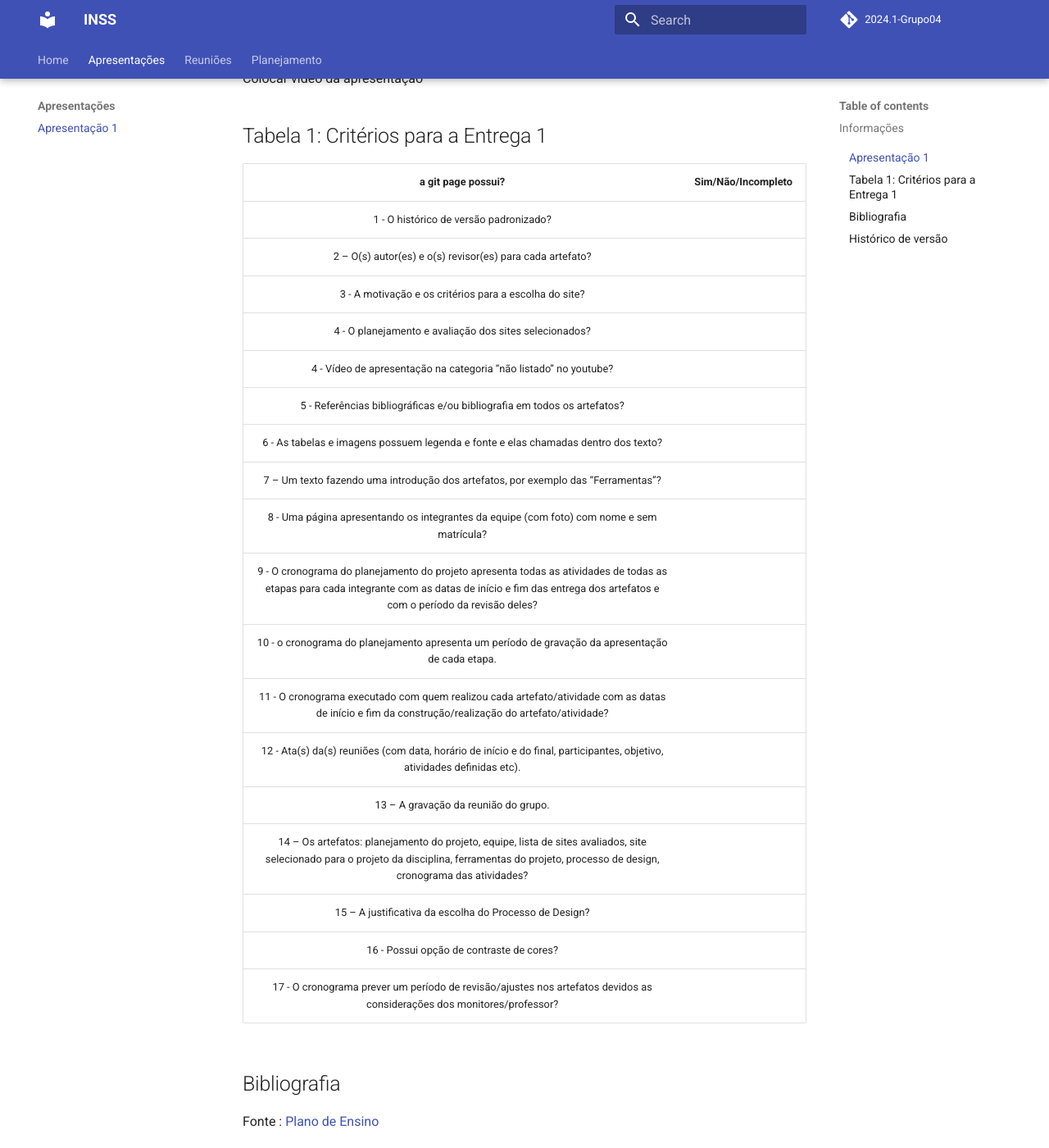
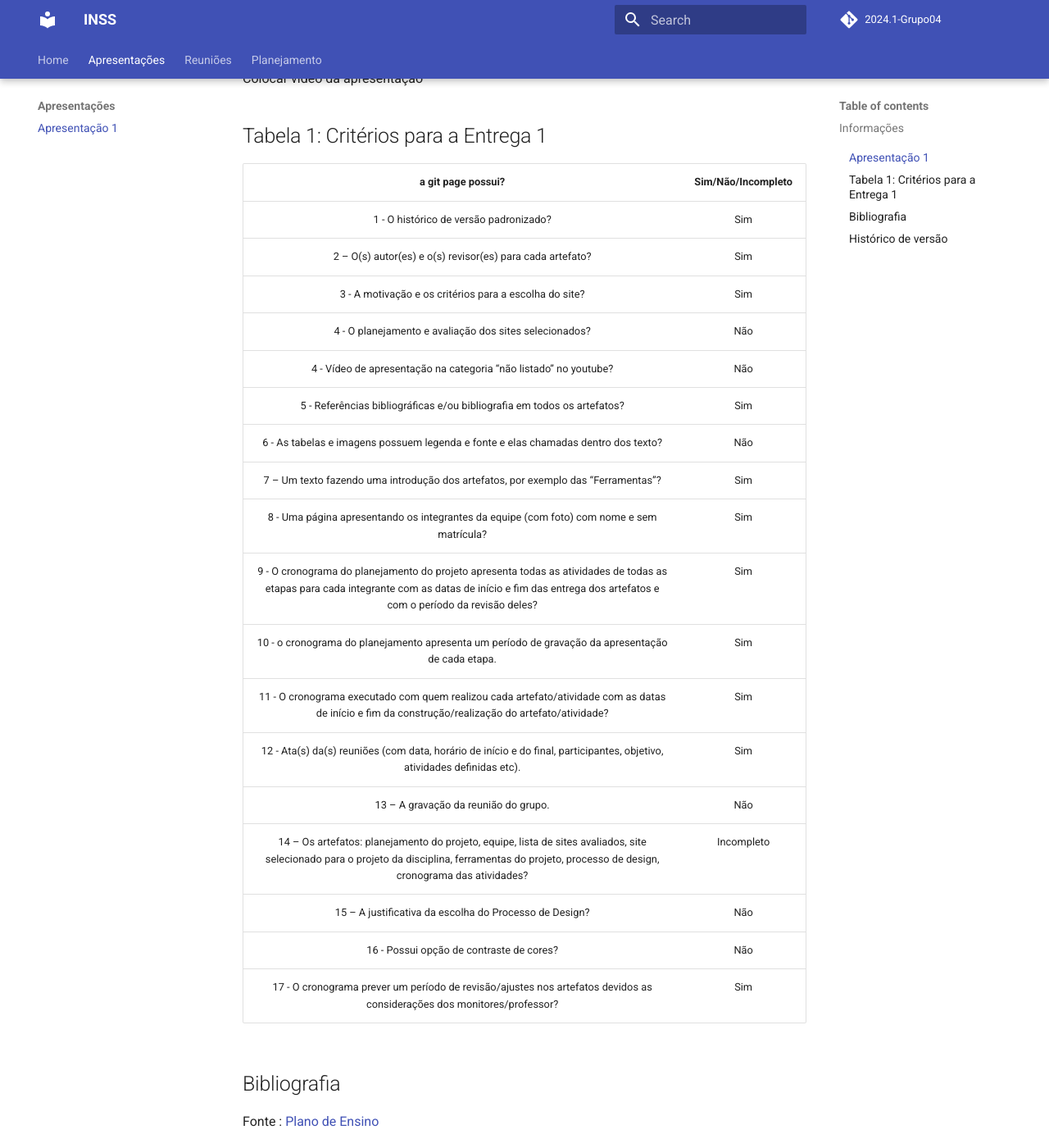
Before and after one commit to Interacao-Humano-Computador/2024.1-PCDF, an MkDocs documentation site: the page built from docs/apresentacao/apresentacao01.md, in a window 1280 px wide and 1400 px high, scrolled down 271 px. Shown: the whole window at 82% size. Built offline with MkDocs 1.6.1 and Material for MkDocs 9.7.7, drawn with Linux system fonts in a browser that asks for light colours.

Commit message:
Update apresentacao01.md
Perguntas sobre o git-pages respondidas.

```diff
--- a/docs/apresentacao/apresentacao01.md
+++ b/docs/apresentacao/apresentacao01.md
@@ -11,24 +11,24 @@
 
 | a git page possui?     | Sim/Não/Incompleto |
 | :--------: | :----: |
-1 - O histórico de versão padronizado? |
-2 – O(s) autor(es) e o(s) revisor(es) para cada artefato? |
-3 - A motivação e os critérios para a escolha do site? |
-4 - O planejamento e avaliação dos sites selecionados? |
-4 - Vídeo de apresentação na categoria “não listado” no youtube? |
-5 - Referências bibliográficas e/ou bibliografia em todos os artefatos? |
-6 - As tabelas e imagens possuem legenda e fonte e elas chamadas dentro dos texto? |
-7 – Um texto fazendo uma introdução dos artefatos, por exemplo das “Ferramentas”? |
-8 - Uma página apresentando os integrantes da equipe (com foto) com nome e sem matrícula? |
-9 - O cronograma do planejamento do projeto apresenta todas as atividades de todas as etapas para cada integrante com as datas de início e fim das entrega dos artefatos e com o período da revisão deles? |
-10 - o cronograma do planejamento apresenta um período de gravação da apresentação de cada etapa.|
-11 - O cronograma executado com quem realizou cada artefato/atividade com as datas de início e fim da construção/realização do artefato/atividade? |
-12 - Ata(s) da(s) reuniões (com data, horário de início e do final, participantes, objetivo, atividades definidas etc). |
-13 – A gravação da reunião do grupo. |
-14 – Os artefatos: planejamento do projeto, equipe, lista de sites avaliados, site selecionado para o projeto da disciplina, ferramentas do projeto, processo de design, cronograma das atividades? |
-15 – A justificativa da escolha do Processo de Design? |
-16 - Possui opção de contraste de cores?|
-17 - O cronograma prever um período de revisão/ajustes nos artefatos devidos as considerações dos monitores/professor?|
+1 - O histórico de versão padronizado? | Sim
+2 – O(s) autor(es) e o(s) revisor(es) para cada artefato? | Sim
+3 - A motivação e os critérios para a escolha do site? | Sim
+4 - O planejamento e avaliação dos sites selecionados? | Não
+4 - Vídeo de apresentação na categoria “não listado” no youtube? | Não
+5 - Referências bibliográficas e/ou bibliografia em todos os artefatos? | Sim
+6 - As tabelas e imagens possuem legenda e fonte e elas chamadas dentro dos texto? | Não
+7 – Um texto fazendo uma introdução dos artefatos, por exemplo das “Ferramentas”? | Sim
+8 - Uma página apresentando os integrantes da equipe (com foto) com nome e sem matrícula? | Sim
+9 - O cronograma do planejamento do projeto apresenta todas as atividades de todas as etapas para cada integrante com as datas de início e fim das entrega dos artefatos e com o período da revisão deles? | Sim
+10 - o cronograma do planejamento apresenta um período de gravação da apresentação de cada etapa.| Sim
+11 - O cronograma executado com quem realizou cada artefato/atividade com as datas de início e fim da construção/realização do artefato/atividade? | Sim
+12 - Ata(s) da(s) reuniões (com data, horário de início e do final, participantes, objetivo, atividades definidas etc). | Sim
+13 – A gravação da reunião do grupo. | Não
+14 – Os artefatos: planejamento do projeto, equipe, lista de sites avaliados, site selecionado para o projeto da disciplina, ferramentas do projeto, processo de design, cronograma das atividades? | Incompleto
+15 – A justificativa da escolha do Processo de Design? | Não
+16 - Possui opção de contraste de cores?| Não
+17 - O cronograma prever um período de revisão/ajustes nos artefatos devidos as considerações dos monitores/professor?| Sim
 
 ## Bibliografia
 Fonte : [Plano de Ensino](https://aprender3.unb.br/pluginfile.php/2843624/mod_resource/content/48/Plano_de_Ensino%20FIHC%20012024%20Turma%201.pdf)
```
